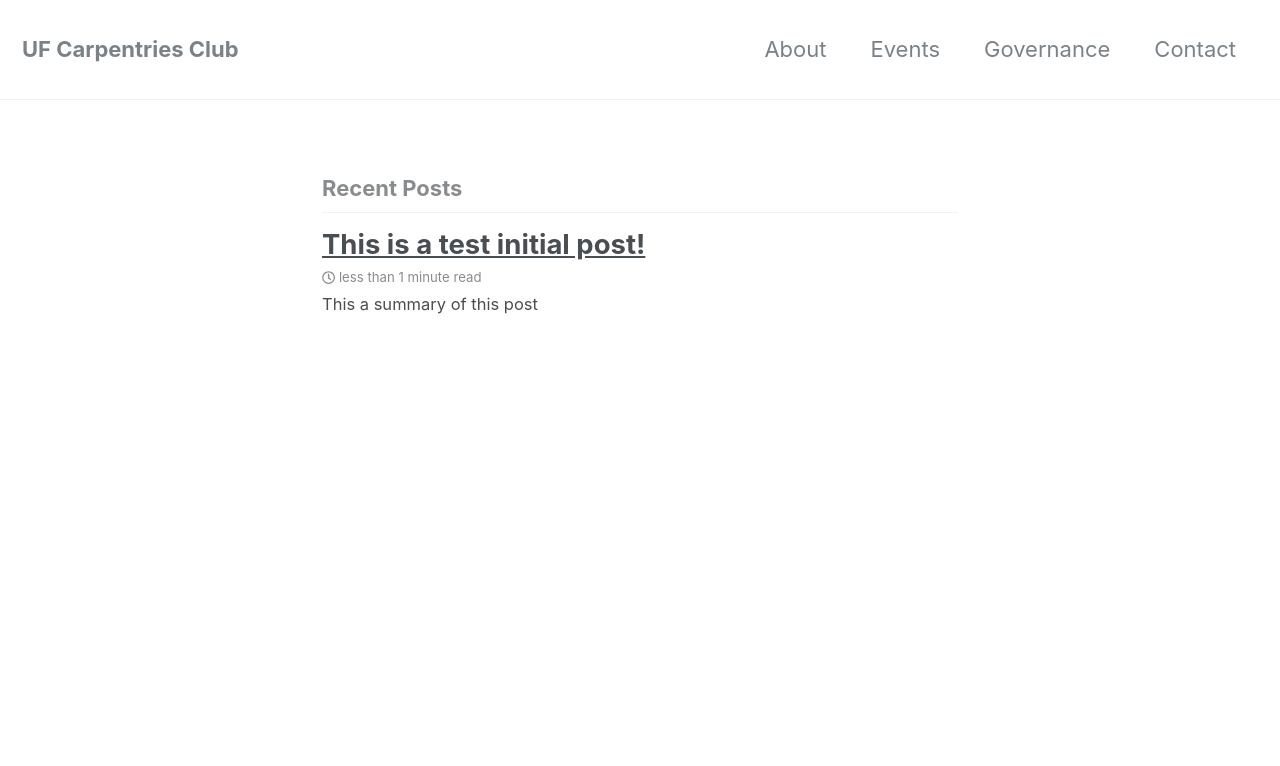
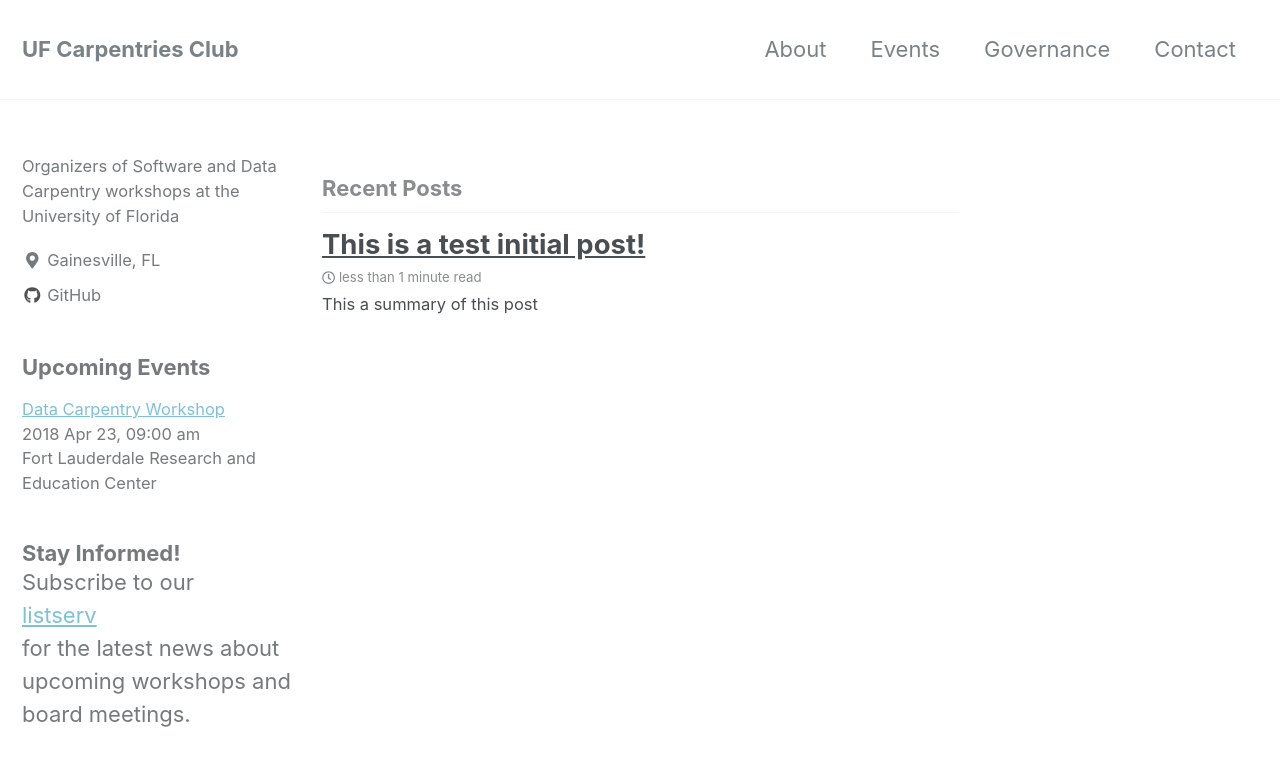
Before and after one commit to UF-Carpentry/website, a Jekyll site: the page built from index.html, in a window 1280 px wide and 900 px high. Shown: the top 766 px of the window. Built offline with Jekyll 4.4.1, drawn with Linux system fonts in a browser that asks for light colours; nearby versions of some CDN libraries; the list of posts is cut into pages by our own code.

Commit message:
fixing sidebar formatting?

```diff
--- a/_includes/sidebar.html
+++ b/_includes/sidebar.html
@@ -1,5 +1,4 @@
 <div class="sidebar sticky">
-  {% if page.sidebar %}
 {% for s in page.sidebar %}
     {% if s.image %}
     <img src=
@@ -14,7 +13,7 @@
     {% if s.text %}{{ s.text | markdownify }}{% endif %}
 {% endfor %}
 
-    {{ site.description }}
+{% include author-profile.html %}
 
 <h3>Upcoming Events</h3>
 {% assign current_date = site.time | date: "%Y%m%d" %}
@@ -36,5 +35,4 @@
 <h3>Stay Informed!</h3>
 Subscribe to our <a href = "https://lists.ufl.edu/cgi-bin/wa?A0=INFORMATICS-TEACHING-L">listserv</a> for the latest news about upcoming workshops and board meetings.
 
-  {% endif %}
 </div>
```
Lines whose indentation alone changed are shown as unchanged.
